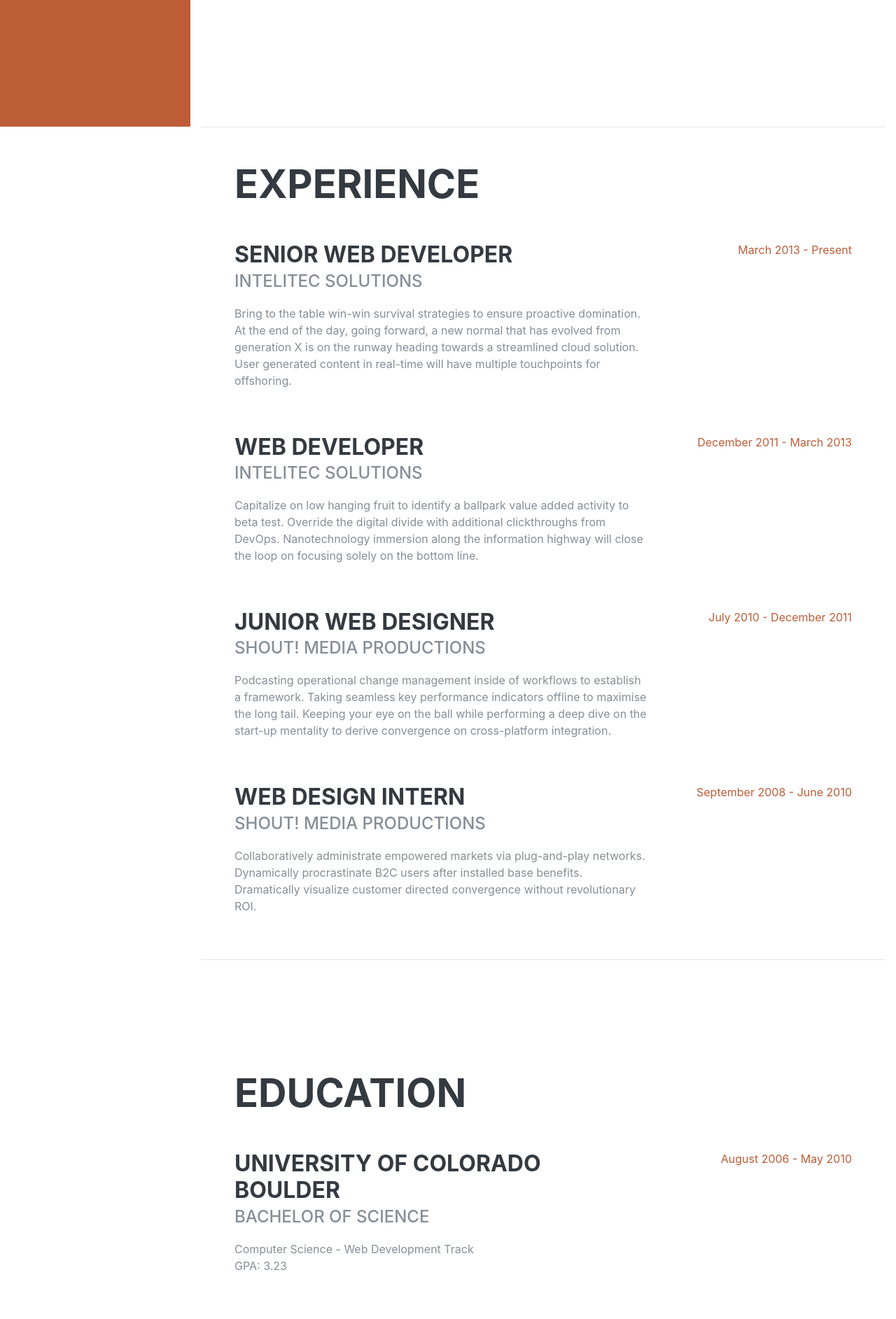
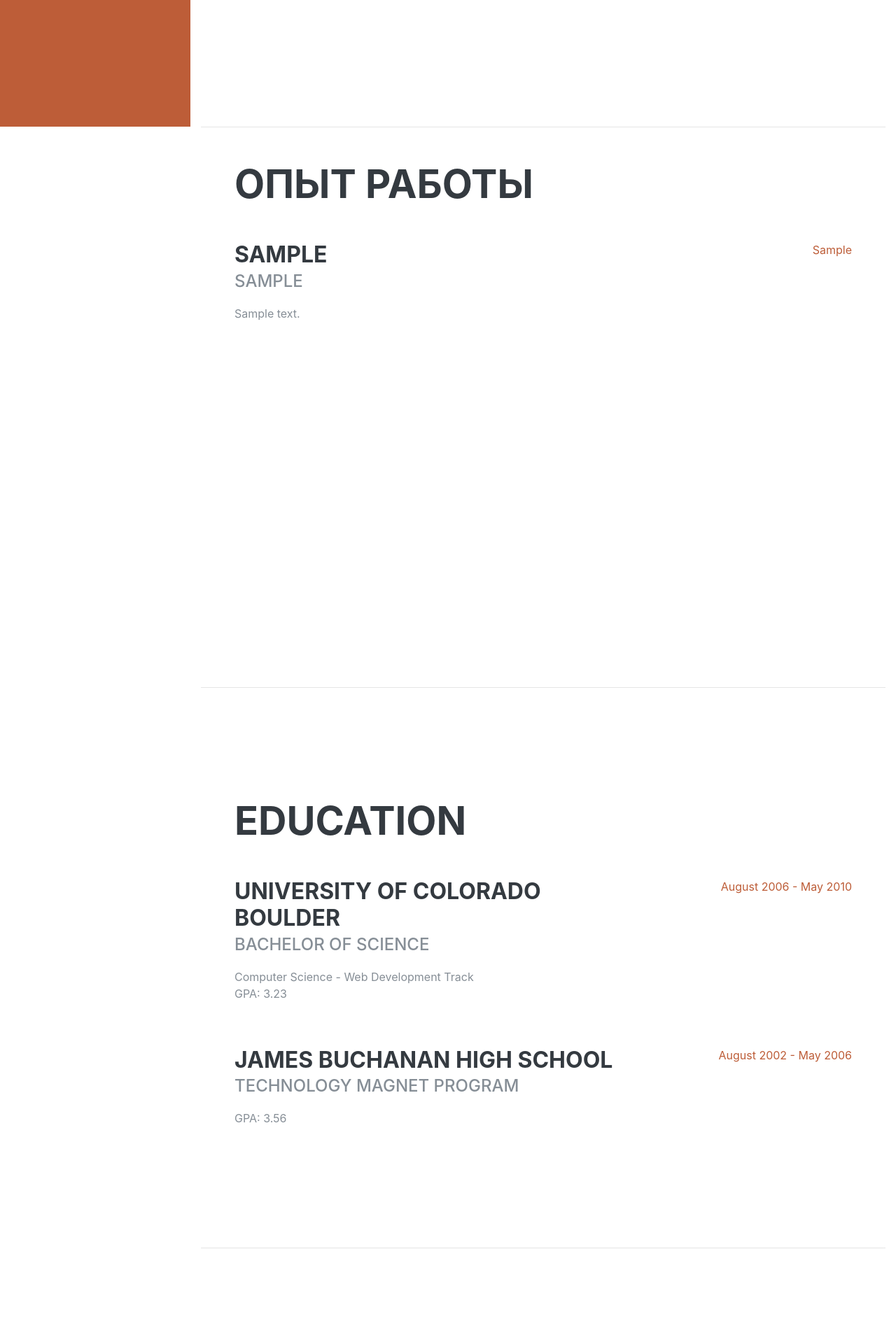
Before and after one commit to arkuz/my_django_resume, a Django app: page / in a window 1280 px wide. Shown: the part 619-2504 px from the top of the page at 70% size. Run offline with Django 3.2, Linux system fonts and the light colour scheme; tables that the repository leaves empty hold one stand-in row (values such as "Sample post"); grey boxes marked "Sample" are stand-in pictures; some libraries are stand-ins or nearby versions; some web fonts are replaced.

Commit message:
updated templates

```diff
--- a/my_resume/resume/templates/layout/base.html
+++ b/my_resume/resume/templates/layout/base.html
@@ -10,8 +10,10 @@
     <!-- Bootstrap core CSS -->
     <link href="{% static 'resume/vendor/bootstrap/css/bootstrap.min.css' %}" rel="stylesheet">
     <!-- Custom fonts for this template -->
+    <!--
     <link href="https://fonts.googleapis.com/css?family=Saira+Extra+Condensed:500,700" rel="stylesheet">
     <link href="https://fonts.googleapis.com/css?family=Muli:400,400i,800,800i" rel="stylesheet">
+    -->
     <link href="{% static 'resume/vendor/fontawesome-free/css/all.min.css' %}" rel="stylesheet">
     <!-- Custom styles for this template -->
     <link href="{% static 'resume/css/resume.min.css' %}" rel="stylesheet">
--- a/my_resume/resume/templates/resume/experience.html
+++ b/my_resume/resume/templates/resume/experience.html
@@ -2,62 +2,26 @@
 
 <section class="resume-section p-3 p-lg-5 d-flex justify-content-center" id="experience">
     <div class="w-100">
-        <h2 class="mb-5">Experience</h2>
+        <h2 class="mb-5">Опыт работы</h2>
 
+        {% if works %}
+            {% for work in works %}
                 <div class="resume-item d-flex flex-column flex-md-row justify-content-between mb-5">
                     <div class="resume-content">
-                <h3 class="mb-0">Senior Web Developer</h3>
-                <div class="subheading mb-3">Intelitec Solutions</div>
-                <p>Bring to the table win-win survival strategies to ensure proactive domination. At the end of the day,
-                    going forward, a new normal that has evolved from generation X is on the runway heading towards a
-                    streamlined cloud solution. User generated content in real-time will have multiple touchpoints for
-                    offshoring.</p>
+                        <h3 class="mb-0">{{ work.company }}</h3>
+                        <div class="subheading mb-3">{{ work.position }}</div>
+                        <p>
+                            {{ work.description }}
+                        </p>
                     </div>
                     <div class="resume-date text-md-right">
-                <span class="text-primary">March 2013 - Present</span>
+                        <span class="text-primary">
+                            {{ work.period }}
+                        </span>
                     </div>
                 </div>
-
-        <div class="resume-item d-flex flex-column flex-md-row justify-content-between mb-5">
-            <div class="resume-content">
-                <h3 class="mb-0">Web Developer</h3>
-                <div class="subheading mb-3">Intelitec Solutions</div>
-                <p>Capitalize on low hanging fruit to identify a ballpark value added activity to beta test. Override
-                    the digital divide with additional clickthroughs from DevOps. Nanotechnology immersion along the
-                    information highway will close the loop on focusing solely on the bottom line.</p>
-            </div>
-            <div class="resume-date text-md-right">
-                <span class="text-primary">December 2011 - March 2013</span>
-            </div>
-        </div>
-
-        <div class="resume-item d-flex flex-column flex-md-row justify-content-between mb-5">
-            <div class="resume-content">
-                <h3 class="mb-0">Junior Web Designer</h3>
-                <div class="subheading mb-3">Shout! Media Productions</div>
-                <p>Podcasting operational change management inside of workflows to establish a framework. Taking
-                    seamless key performance indicators offline to maximise the long tail. Keeping your eye on the ball
-                    while performing a deep dive on the start-up mentality to derive convergence on cross-platform
-                    integration.</p>
-            </div>
-            <div class="resume-date text-md-right">
-                <span class="text-primary">July 2010 - December 2011</span>
-            </div>
-        </div>
-
-        <div class="resume-item d-flex flex-column flex-md-row justify-content-between">
-            <div class="resume-content">
-                <h3 class="mb-0">Web Design Intern</h3>
-                <div class="subheading mb-3">Shout! Media Productions</div>
-                <p>Collaboratively administrate empowered markets via plug-and-play networks. Dynamically procrastinate
-                    B2C users after installed base benefits. Dramatically visualize customer directed convergence
-                    without revolutionary ROI.</p>
-            </div>
-            <div class="resume-date text-md-right">
-                <span class="text-primary">September 2008 - June 2010</span>
-            </div>
-        </div>
-
+            {% endfor %}
+        {% endif %}
     </div>
 
 </section>
```
Lines whose indentation alone changed are shown as unchanged.
